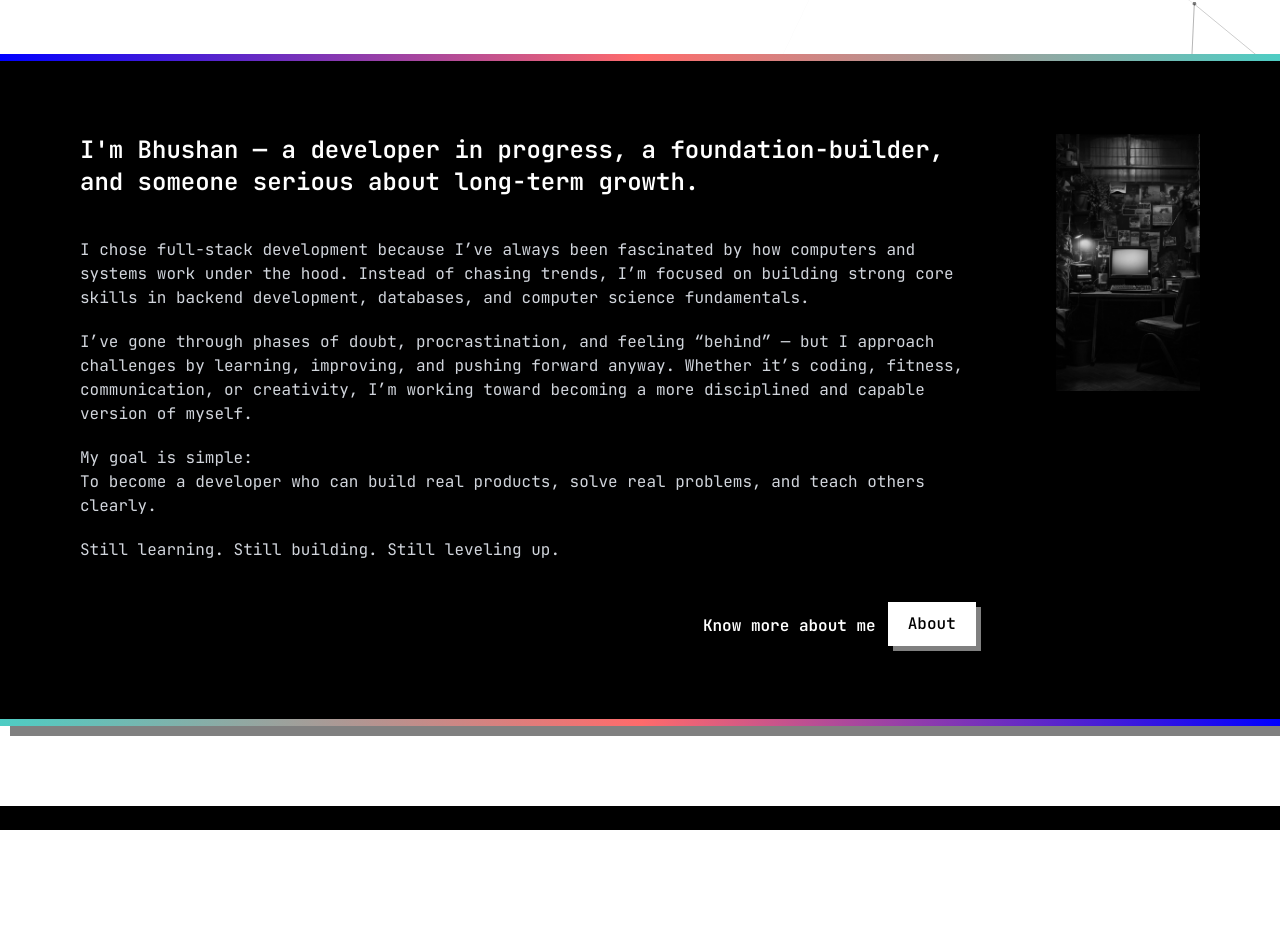
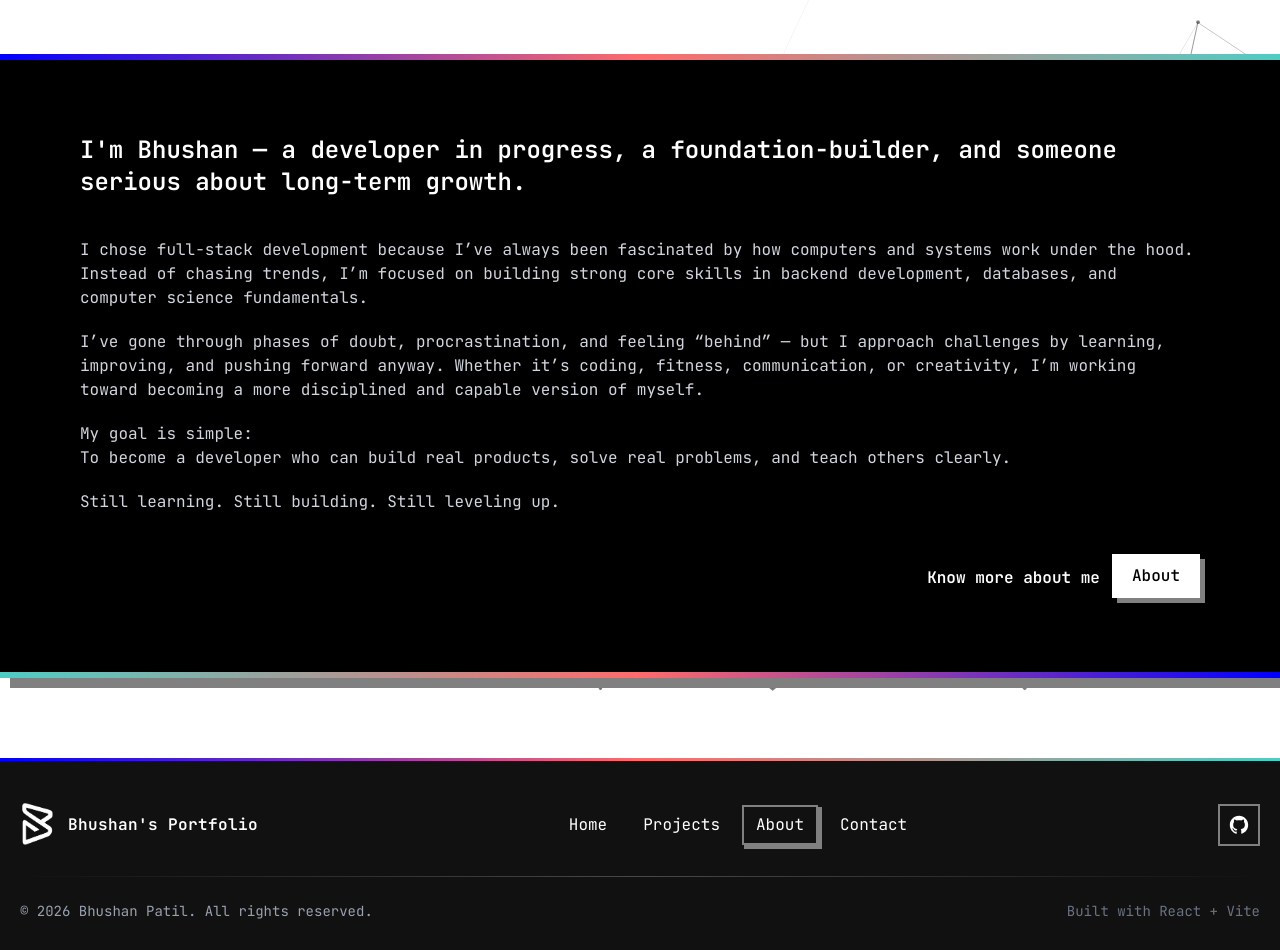
Before and after one commit to bhushanpatil288/PortfolioReact, a React (Vite) app: page /about in a window 1280 px wide. Shown: the part 106-1056 px from the top of the page. Before the commit the page ends 936 px from the top, so only its background shows below. Built offline with nearby package versions, Linux system fonts and the light colour scheme.

Commit message:
[add] - footer

```diff
--- a/src/components/AboutPage/AboutMe.jsx
+++ b/src/components/AboutPage/AboutMe.jsx
@@ -1,6 +1,4 @@
 import { Link } from "react-router-dom"
-import SocialLinks from "./SocialLinks"
-
 function About() {
   return (
     <>
@@ -33,9 +31,6 @@ function About() {
               </Link>
             </div>
            </div>
-           <div>
-            <SocialLinks />
-           </div>
         </div>
     </>
   )
--- a/src/components/AboutPage/SocialLinks.jsx
+++ /dev/null
@@ -1,13 +0,0 @@
-import computerImage from "/images/computer.webp"
-
-function SocialLinks() {
-  return (
-    <div className='mt-10 container mx-auto relative px-10'>
-      <div className='computerImage-container overflow-hidden'>
-        <img src={computerImage} className="grayscale relative bot-deco top-deco"></img>
-      </div>
-    </div>
-  )
-}
-
-export default SocialLinks
--- a/src/components/footer/Footer.jsx
+++ b/src/components/footer/Footer.jsx
@@ -1,8 +1,61 @@
+import { NavLink } from "react-router-dom"
+import { RiGithubFill } from "@remixicon/react"
+import logo from "/images/logo-white.png"
+import { navLinks } from "../../constants/constants"
+import "./footer.css"
+
+const GITHUB_URL = "https://github.com/bhushanpatil288"
 
 function Footer() {
+  const year = new Date().getFullYear()
+
   return (
-    <footer className="bg-black mt-20">
-      footer
+    <footer className="footer footer-top-deco mt-20 pt-10 pb-8">
+      <div className="container mx-auto px-5">
+        <div className="flex flex-col md:flex-row md:items-center md:justify-between gap-8">
+          {/* Brand */}
+          <div className="flex items-center gap-3">
+            <img src={logo} alt="Logo" width="36" height="36" className="shrink-0" />
+            <span className="font-semibold text-white tracking-wide">Bhushan's Portfolio</span>
+          </div>
+
+          {/* Quick links */}
+          <ul className="flex flex-wrap gap-2">
+            {navLinks.map((link) => (
+              <li key={link.name}>
+                <NavLink
+                  to={link.route}
+                  className={({ isActive }) => `footer-link ${isActive ? "active" : ""}`}
+                  title={link.title}
+                >
+                  {link.name}
+                </NavLink>
+              </li>
+            ))}
+          </ul>
+
+          {/* Social */}
+          <div className="flex items-center gap-3">
+            <a
+              href={GITHUB_URL}
+              target="_blank"
+              rel="noopener noreferrer"
+              className="footer-social-link"
+              title="GitHub profile"
+              aria-label="GitHub"
+            >
+              <RiGithubFill size={22} />
+            </a>
+          </div>
+        </div>
+
+        <div className="footer-divider my-6" aria-hidden="true" />
+
+        <div className="flex flex-col sm:flex-row sm:items-center sm:justify-between gap-2 text-sm text-gray-400">
+          <p>© {year} Bhushan Patil. All rights reserved.</p>
+          <p className="text-gray-500">Built with React + Vite</p>
+        </div>
+      </div>
     </footer>
   )
 }
--- /dev/null
+++ b/src/components/footer/footer.css
@@ -0,0 +1,53 @@
+.footer {
+  background-color: #111;
+  color: white;
+  position: relative;
+}
+
+.footer-top-deco::before {
+  content: '';
+  position: absolute;
+  height: 3px;
+  width: 100%;
+  top: 0;
+  left: 0;
+  background: linear-gradient(90deg, blue, #FF6B6B, #4ECDC4);
+}
+
+.footer-link {
+  border: 2px solid transparent;
+  transition: all 0.2s linear;
+  padding: 6px 12px;
+  color: white;
+  text-decoration: none;
+  display: inline-block;
+}
+
+.footer-link:hover,
+.footer-link.active {
+  border: 2px solid gray;
+  box-shadow: 3px 3px 0 1px gray;
+  color: white;
+}
+
+.footer-social-link {
+  border: 2px solid gray;
+  padding: 8px;
+  transition: all 0.2s linear;
+  color: white;
+  display: inline-flex;
+  align-items: center;
+  justify-content: center;
+}
+
+.footer-social-link:hover {
+  box-shadow: 4px 4px 0 0 gray;
+  transform: translate(-2px, -2px);
+  color: white;
+}
+
+.footer-divider {
+  height: 1px;
+  background: linear-gradient(90deg, transparent, gray, transparent);
+  opacity: 0.5;
+}
--- a/src/components/main/HeroSection/HeroSection.jsx
+++ b/src/components/main/HeroSection/HeroSection.jsx
@@ -7,7 +7,7 @@ import "./heroSection.css"
 function HeroSection() {
   return (
     <section>
-      <div className="container flex mx-auto sm:mt-20 sm:gap-10 flex-wrap xl:gap-0">
+      <div className="container flex mx-auto mt-10 sm:mt-20 sm:gap-10 flex-wrap xl:gap-0">
         {/* Hero Heading */}
         <div className="select-none hero-heading w-full xl:w-1/2 text-white px-10 py-10 bg-black flex flex-col justify-between top-deco bot-deco">
          <div>
@@ -35,7 +35,7 @@ function HeroSection() {
         </div>
 
         {/* hero code block */}
-        <div className="w-full xl:px-6 xl:w-1/2">
+        <div className="w-full xl:px-6 xl:w-1/2 mt-10">
           <pre className="code-block bg-black border border-black p-6 text-sm overflow-x-auto top-deco bot-deco">
             <code className="font-mono text-slate-200">
               <span className="text-indigo-400 font-bold">const</span>{" "}
--- a/src/pages/About.jsx
+++ b/src/pages/About.jsx
@@ -1,6 +1,5 @@
 import AboutMe from "../components/AboutPage/AboutMe"
-import SocialLinks from "../components/AboutPage/SocialLinks"
-import "../components/AboutPage/about.css"
+
 function About() {
   return (
     <div>
```
Also changed, not shown: src/components/AboutPage/about.css (deleted, +0 -14 lines).
